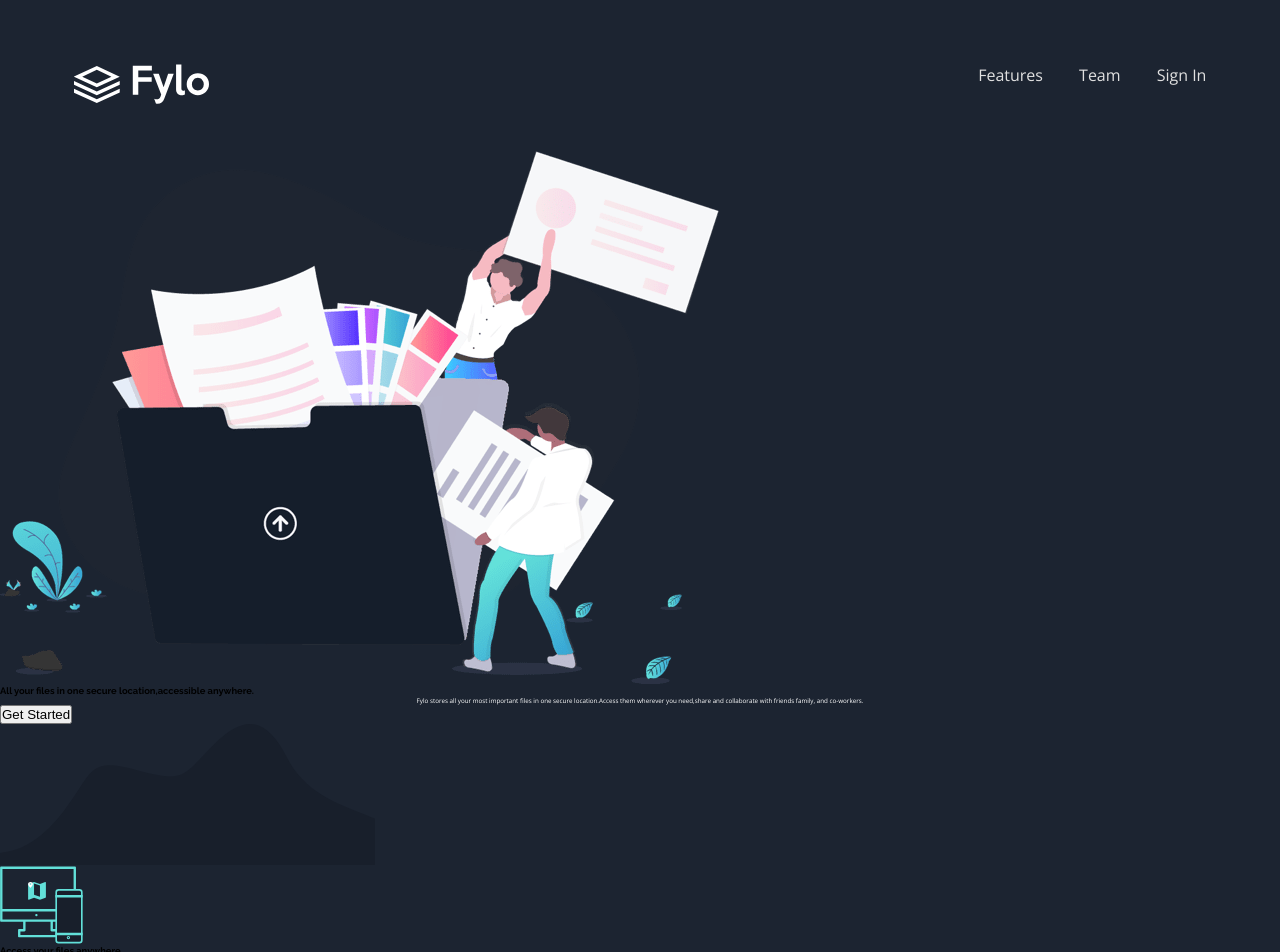
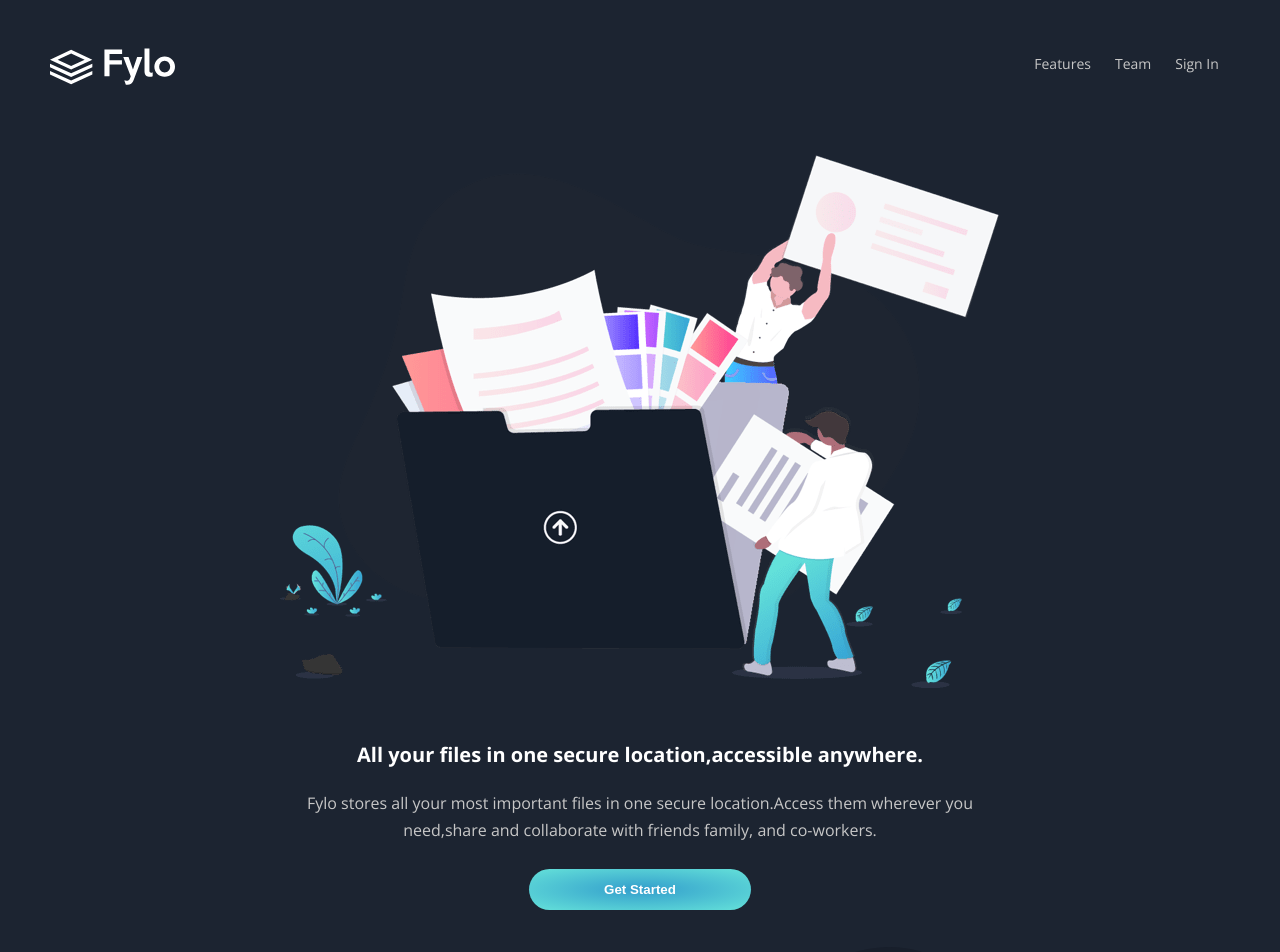
Before and after one commit to rameez012001/fylo-dark-theme-landing-page-master, a plain HTML site: page index.htm in a window 1280 px wide. Shown: the top 952 px of the page. Drawn offline with nearby package versions, Linux system fonts and the light colour scheme.

Commit message:
partially completed

```diff
--- a/index.css
+++ b/index.css
@@ -12,142 +12,141 @@ html,body{
     list-style: none;
     text-decoration: none;
 }
-h1{
-    font-family: 'Raleway',sans-serif;
+ul{
+    list-style: none;
+    font-family: 'Open Sans', sans-serif;
 }
-p,a{
+li{
+    color: rgb(199, 199, 199);
+}
+a{
+    text-decoration: none;
+    color: rgb(199, 199, 199);
+}
+h1,h2{
+    color:white;
     font-family: 'Open Sans', sans-serif;
-    color: hsl(0, 0%, 88%);
+}
+p{
+    color:rgb(199, 199, 199);
+    font-family: 'Open Sans', sans-serif;
 }
 .container{
+    background-color:hsl(217, 27%, 15%);
     display: flex;
     flex-direction: column;
-    background-color:hsl(217, 27%, 15%);
 }
 #nav1{
     display: flex;
     justify-content: space-between;
-    font-family: 'Raleway',sans-serif;
-    font-size: 1.6rem;
-    padding: 2.6em 3.6em;
-    margin-top: 1.4em;
+    margin: 2em;
 }
-#nav1 img{
-    width: 65%;
+#nav-u1 img{
+    width: 100%;
+    max-width:35ch;
+    padding: 5.7em 6em;
 }
-#nav1 li{
-    display:inline;
-    padding: 0 1em;
+#nav-u2{
+    padding: 6.7em 6em;
 }
-.Intro{
-    display: flex;
-    align-items: center;
-    flex-direction: column;
-    margin: 0 15%;
+#nav-u2 li{
+    padding: 0 .8em;
+    font-size: 1.4rem;
+    display: inline;
 }
-.Intro img{
-    width: 100%;
-    max-width: 70%;
-    min-width: 100ch;
-    padding: 1em 0;
-    margin:10.5em 0;
+#nav-u2 a{
+    color: rgb(199, 199, 199);
 }
-.Intro h1,p{
-    color: hsl(0, 0%, 100%);
-    text-align: center;
+#picture1{
+    align-self: center;
+    margin: 3em 0;
     z-index: 1;
 }
-.Intro h1{
-    font-size:4.3rem;
+#section1{
+    margin:2em;
+    display: flex;
+    flex-direction: column;
+    align-items: center;
+    z-index:1;
 }
-.Intro p{
-    font-size: 2rem;
-    padding: 1.5em 2.5em 1.5em;
+#section1 h1{
+    padding: .5em 1em;
+    text-align:center;
+    font-size: 2.0rem;
+    line-height: 1.5em;
+    padding: 1em 23%;
+}
+#section1 p{
+    padding: .5em 3.5em;
+    text-align:center;
+    font-size: 1.6rem;
+    line-height: 1.7em;
+    padding: 0 23%;
+}
+
+#section1 button{
+    background:radial-gradient(hsl(198, 60%, 50%),hsl(176, 68%, 64%)) ;
     text-align: center;
+    border: none;
+    border-radius: 2.9rem;
+    width: 30ch;
+    padding: 1em .5em;
+    margin: 1.8em 0;
+    color: white;
+    font-weight: 550;
 }
-#BgcImg{
-    position: relative;
-    bottom: 200px;
+main{
+    background-color: hsl(218, 28%, 13%);
+}
+#picture2{
     width: 100%;
 }
-/* .sect2{
-    background-color:hsl(218, 28%, 13%) ;
+#dbgimg{
+    width: 100%;
+    overflow-x: hidden;
+    display: block;
 }
-.grid{
+#pbgimg{
+    display: none;
+}
+#fturs{
     display: grid;
     grid-template-columns: auto auto;
     justify-content: center;
     text-align: center;
-    font-size: 1rem!important;
-
 }
-.product{
+.features>*{
+    margin:  1em 7em;
+}
+#fturs h1{
+    font-size: 1.6rem;
+}
+#fturs p{
+    font-size: 1.4rem;
+    padding: 1em 2.5em;
+}
+#productive{
+    margin: 15em 6%;
+    padding: 5em 0;
     display: flex;
-    justify-content:space-around;
+    flex-direction: column;
     align-items: center;
 }
-.product section{
-    font-size: 1.6rem;
-    text-align: left;
+#illprod{
+    width: 100ch;
 }
-h1,h2{
-    color: hsl(0, 0%, 100%);
+#productive h1{
+    font-size: 1.8rem;
+    align-self: flex-start;
 }
-p{
-    color: hsl(0, 0%, 100%);
+#productive p{
+    font-size: 1.2rem;
 }
-#Qot{
+#productive a{
+    align-self: flex-start;
+    padding: 1em 0;
+    font-size: 1.4rem;
+    color: cyan;
+    text-decoration: dashed!important;
     position: relative;
-    top: 10px;
 }
-.card{
-    display: grid;
-    grid-template-columns: auto auto auto;
-}
-.card section{
-    background-color: hsl(216,53%,9%);
-    margin: 0 1em;
-    z-index: 1;
-}
-.card section h1{
-    color: hsl(0, 0%, 100%);
-    text-align: left;
-    font-size: 1.6rem;
-}
-.card section p{
-    color: hsl(0, 0%, 88%);
-    text-align: left;
-    font-size: 1.6rem;
-}
-.card img{
-    width: 40px;
-    border-radius: 25px;
-}
-.getEarly{
-    z-index: 1;
-    background-color: hsl(217, 27%, 15%);
-    display: block;
-    align-self: center;
-    text-align: center;
-    border-radius: 5px;
-    font-size: 1.3rem;
-    padding: 1em;
-}
-
-.getEarly input{
-    border-radius: 8px;
-    border: none;
-    background-color: #fff;
-    outline: none;
-}
-.getEarly button{
-    color: #fff;
-    background:linear-gradient(to right,hsl(176, 68%, 64%),hsl(198, 60%, 50%));
-    border-radius: 24px;
-    border: none;
-    outline: none;
-    padding: .5em;
-}
-footer,footer nav{
-    background-color:hsl(216, 53%, 9%);
-} */
--- a/index.htm
+++ b/index.htm
@@ -22,7 +22,7 @@
                 <li><a href="#">Sign In</a></li>
             </ul>
         </nav>
-        <picture id="picture1">
+         <picture id="picture1">
             <img id="illIntro" src="./images/illustration-intro.png">
         </picture>
         <section id="section1">
@@ -30,13 +30,13 @@
             <p>Fylo stores all your most important files in one secure location.Access them wherever you need,share and collaborate with friends family, and co-workers. </p>
             <button type="button">Get Started</button>
         </section>
+        <picture id="picture2">
+            <img id="pbgimg"src="./images/bg-curvy-mobile.svg" alt="">
+            <img id="dbgimg" src="./images/bg-curvy-desktop.svg" alt="">
+        </picture>
+        <main>
 
-        <!--  -->
-    <main>
-                <picture id="picture2">
-            <img id="bgimg"src="./images/bg-curvy-mobile.svg" alt="">
-        </picture>
-        <section id="fturs">
+         <section id="fturs">
             <div class="features">
             <img src="./images/icon-access-anywhere.svg" alt="">
             <h1>Access your files,anywhere</h1>
@@ -66,7 +66,7 @@
             <p>Securely share files and folders with friends,familyand colleagues for live collaboration.No Email attachments required.</p>
             <a href="#">See how Fylo works <img id="icnarw"src="./images/icon-arrow.svg" alt=""></a>
         </section>
-        <section class="cards">
+       <!-- <section class="cards">
             <img src="./images/bg-quotes.png" alt="">
             <div class="cmmnts">
             <p>Fylo has improved our team productivity by an order of magnitude. Since making the switch our team has become a well-oiled collaboration machine.</p>
@@ -123,7 +123,7 @@
                 <li><img src="./images/icons8-instagram-circle.svg" alt=""></li>
             </ul>
         </div>
-    </footer>
+    </footer> -->
     </div>
 </body>
 </html>
--- a/index1.css
+++ b/index1.css
@@ -105,9 +105,12 @@ p{
     top: -19em;
     width: 100%;
 }
-#bgimg{
+#pbgimg{
     width: 100%;
     overflow-x: hidden;
+}
+#dbgimg{
+    display: none;
 }
 main{
     background-color: hsl(218, 28%, 13%);
```
